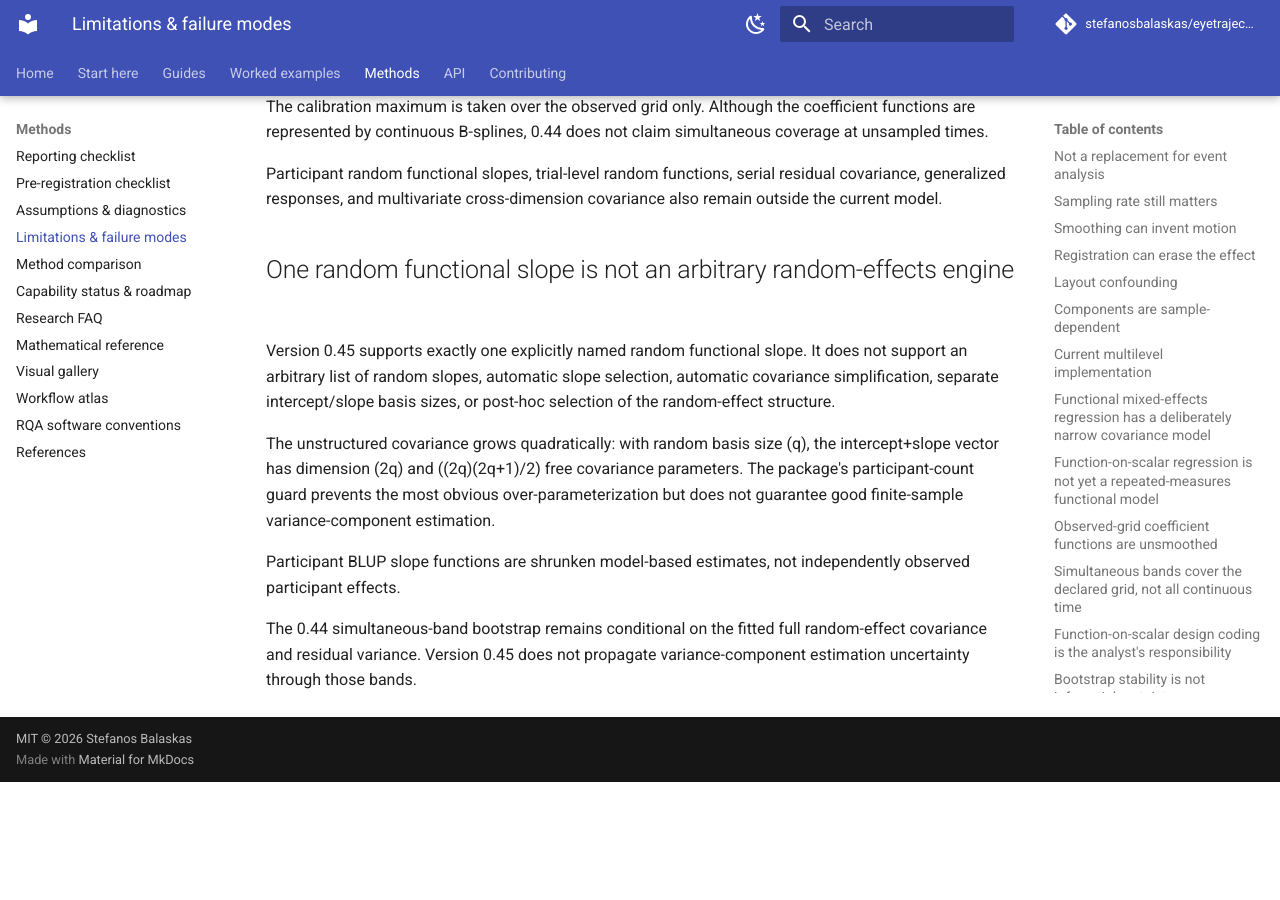
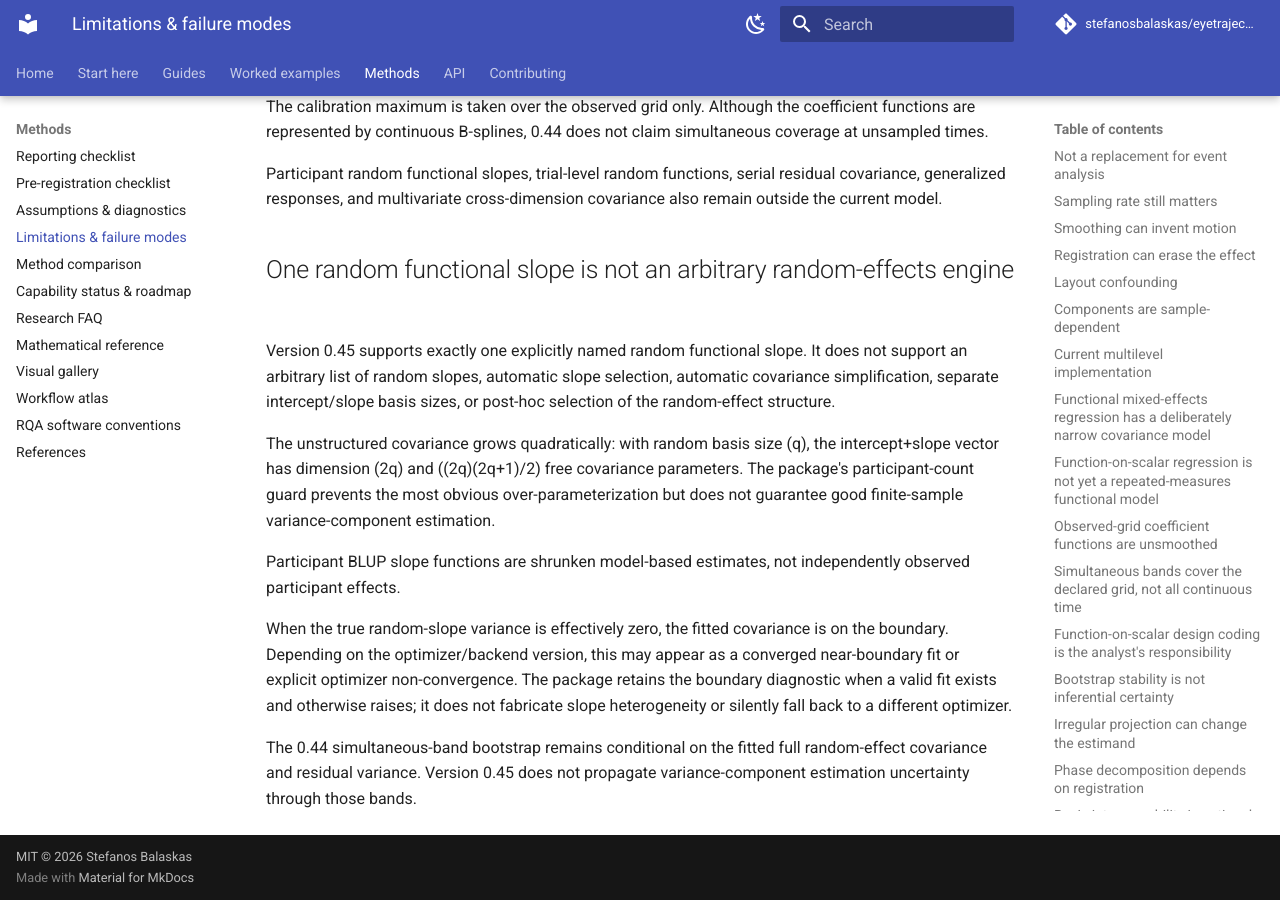
Before and after one commit to stefanosbalaskas/eyetrajectoriespy, an MkDocs documentation site: the page built from docs/methods/limitations.md, in a window 1280 px wide and 900 px high, scrolled down 31553 px. Built offline with MkDocs 1.6.1 and Material for MkDocs 9.7.7, drawn with Linux system fonts in a browser that asks for light colours; comment, search, counter and statistics services are not loaded; before the commit the page ends 32335 px from its top, so only the background shows below that.

Commit message:
Document zero random-slope boundary nonconvergence

```diff
--- a/docs/methods/limitations.md
+++ b/docs/methods/limitations.md
@@ -951,6 +951,13 @@ good finite-sample variance-component estimation.
 Participant BLUP slope functions are shrunken model-based estimates, not
 independently observed participant effects.
 
+When the true random-slope variance is effectively zero, the fitted covariance
+is on the boundary. Depending on the optimizer/backend version, this may appear
+as a converged near-boundary fit or explicit optimizer non-convergence. The
+package retains the boundary diagnostic when a valid fit exists and otherwise
+raises; it does not fabricate slope heterogeneity or silently fall back to a
+different optimizer.
+
 The 0.44 simultaneous-band bootstrap remains conditional on the fitted full
 random-effect covariance and residual variance. Version 0.45 does not propagate
 variance-component estimation uncertainty through those bands.
```
